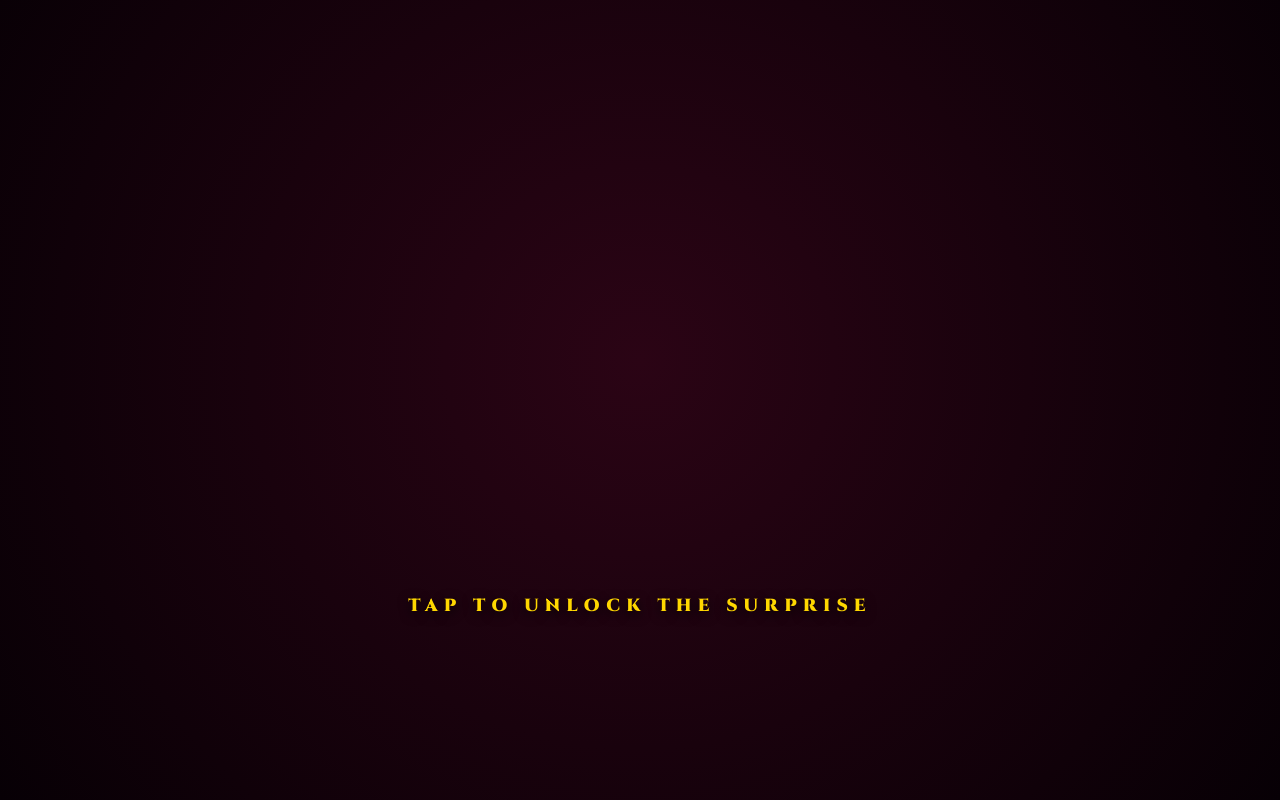
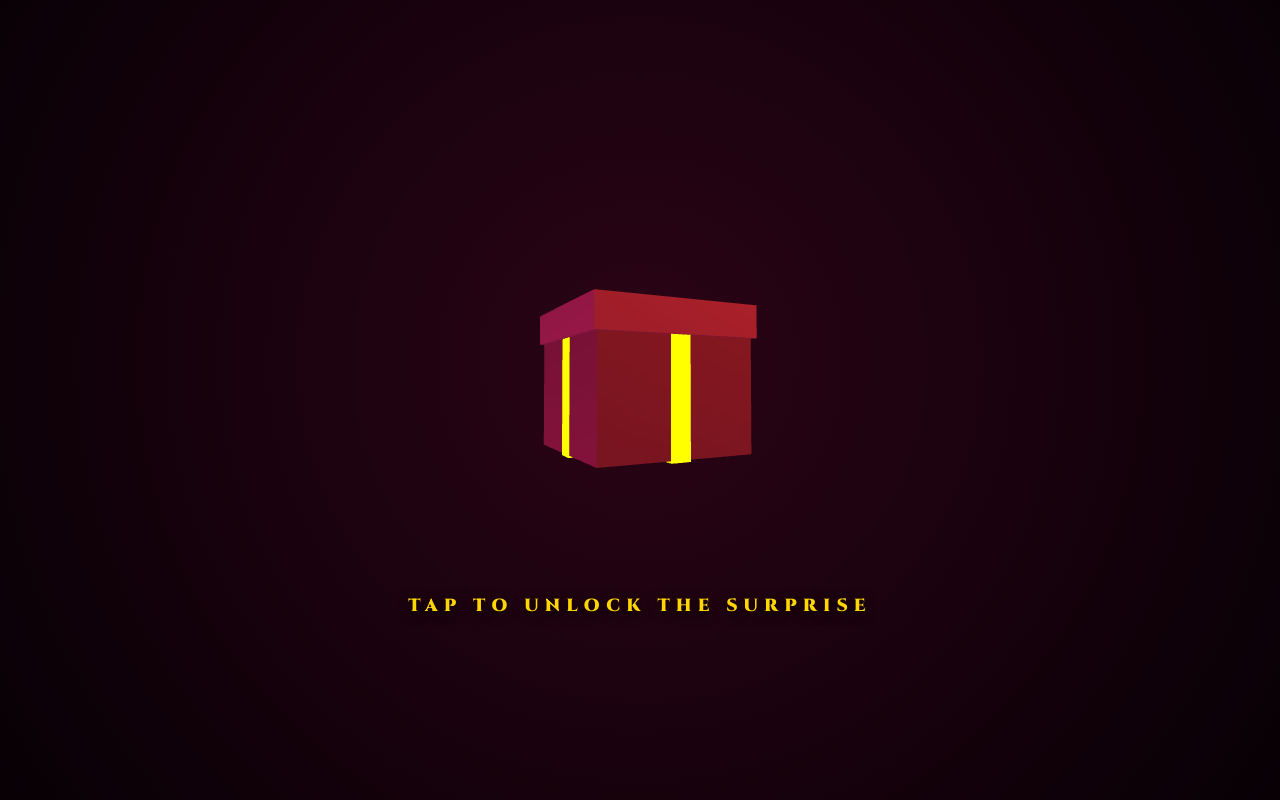
Before and after one commit to Riwaayat-studio/happy-birthday-madhu, a plain HTML site: page index.html in a window 1280 px wide. Drawn offline with nearby package versions, Linux system fonts and the light colour scheme.

Commit message:
Fix script tag source attribute in index.html

```diff
--- a/index.html
+++ b/index.html
@@ -100,7 +100,6 @@
         <source src="bday-track.mp3" type="audio/mp3">
     </audio>
 
-    <script srcfffffggggg="script.js"></script>
+    <script src="script.js"></script>
 </body>
 </html>
-ac
```
